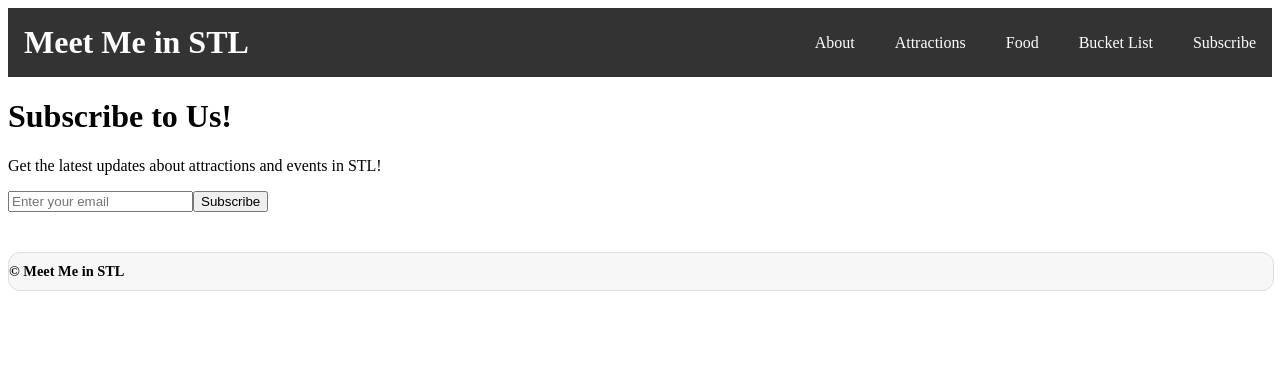
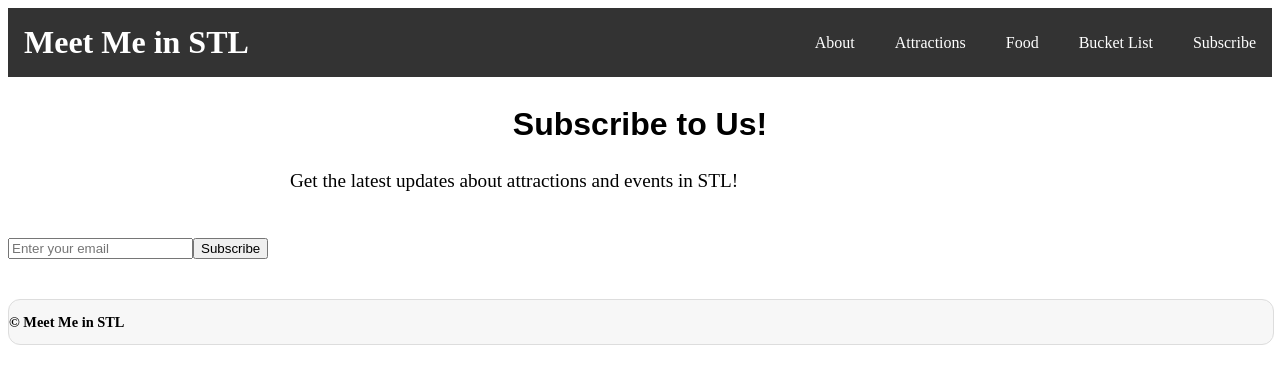
Before and after one commit to awigand8/unit-1-final-project-aidan-w, a React (Vite) app in the folder unit1-final-project/: page /subscribe in a window 1280 px wide. Shown: the top 384 px of the page. Built offline with nearby package versions, Linux system fonts and the light colour scheme.

Commit message:
added some global css, as well as deleting unneeded/old css

```diff
--- a/unit1-final-project/src/App.css
+++ b/unit1-final-project/src/App.css
@@ -45,26 +45,6 @@
   margin: 20px 0;
 }
 
-.aboutus p {
-  font-size: 1.2rem;
-  line-height: 1.7;
-  max-width: 700px;
-  margin: 20px auto 40px;
-}
-
-footer {
-  margin-top: 40px;
-  padding: 25px 15px;
-  background: #f7f7f7;
-  border-radius: 12px;
-  border: 1px solid #ddd;
-}
-
-footer h3 {
-  margin-bottom: 15px;
-  font-size: 1.5rem;
-}
-
 .contact-table {
   width: 100%;
   max-width: 450px;
@@ -99,21 +79,6 @@ footer h3 {
   text-align: center;
   margin-top: 50px;
   font-family: Arial, sans-serif;
-}
-
-.button {
-  display: block;
-  margin: 10px auto;
-  padding: 10px 20px;
-  background-color: darkred;
-  color: white;
-  border: none;
-  border-radius: 5px;
-  cursor: pointer;
-}
-
-.button:hover {
-  background-color: #0056b3;
 }
 
 .back-button {
@@ -189,10 +154,6 @@ footer h3 {
   margin-top: 50px;
 }
 
-.bucket-list-h1 {
-  text-align: center;
-}
-
 ol {
   padding: 0;
 }
@@ -206,7 +167,6 @@ ol {
   border-radius: 5px;
   display: flex;
   align-items: center;
-
 }
 
 .delete-button {
@@ -214,7 +174,7 @@ ol {
   padding: 8px 14px;
   font-size: 0.9rem;
   font-weight: 600;
-  color: #555;                         /* soft gray to match border */
+  color: #555;
   background-color: transparent;
   border: 2px solid #ccc;              /* matches list border tone */
   border-radius: 5px;
--- a/unit1-final-project/src/index.css
+++ b/unit1-final-project/src/index.css
@@ -0,0 +1,26 @@
+h1 {
+    font-family: Arial, Helvetica, sans-serif;
+    font-weight: bold;
+    text-align: center;
+    padding-top: 8px;
+}
+
+p {
+    font-size: 1.2rem;
+  line-height: 1.7;
+  max-width: 700px;
+  margin: 20px auto 40px;
+}
+
+footer {
+  margin-top: 40px;
+  padding: 25px 15px;
+  background: #f7f7f7;
+  border-radius: 12px;
+  border: 1px solid #ddd;
+}
+
+footer h3 {
+  margin-bottom: 15px;
+  font-size: 1.5rem;
+}
```
